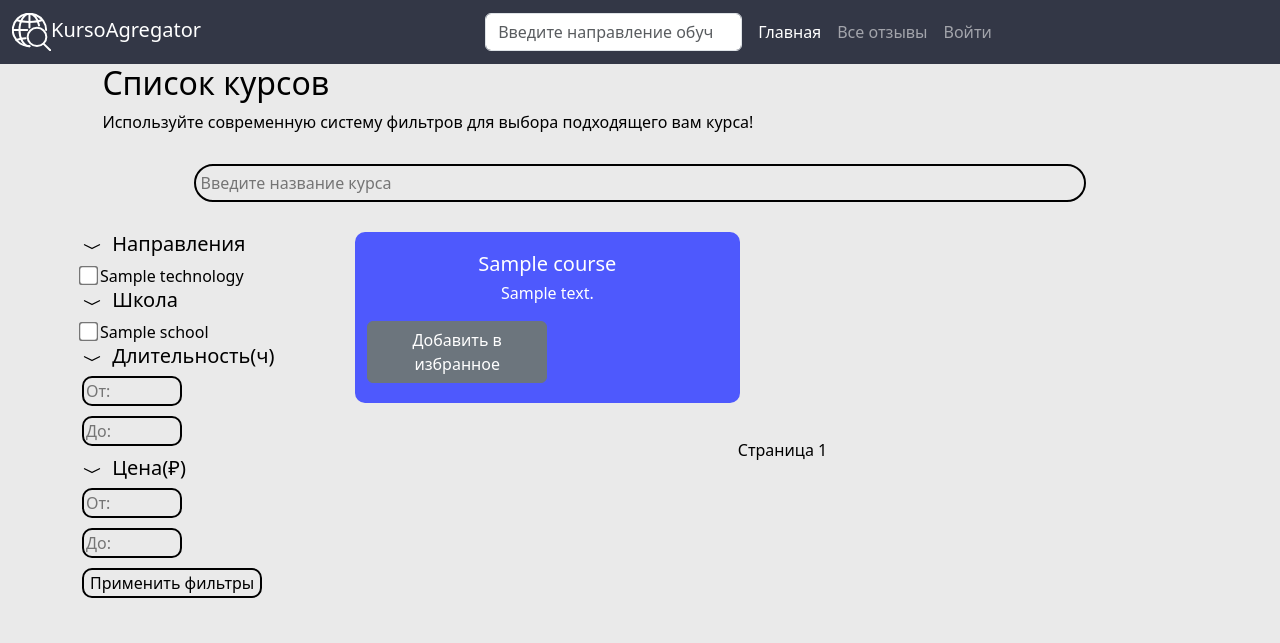
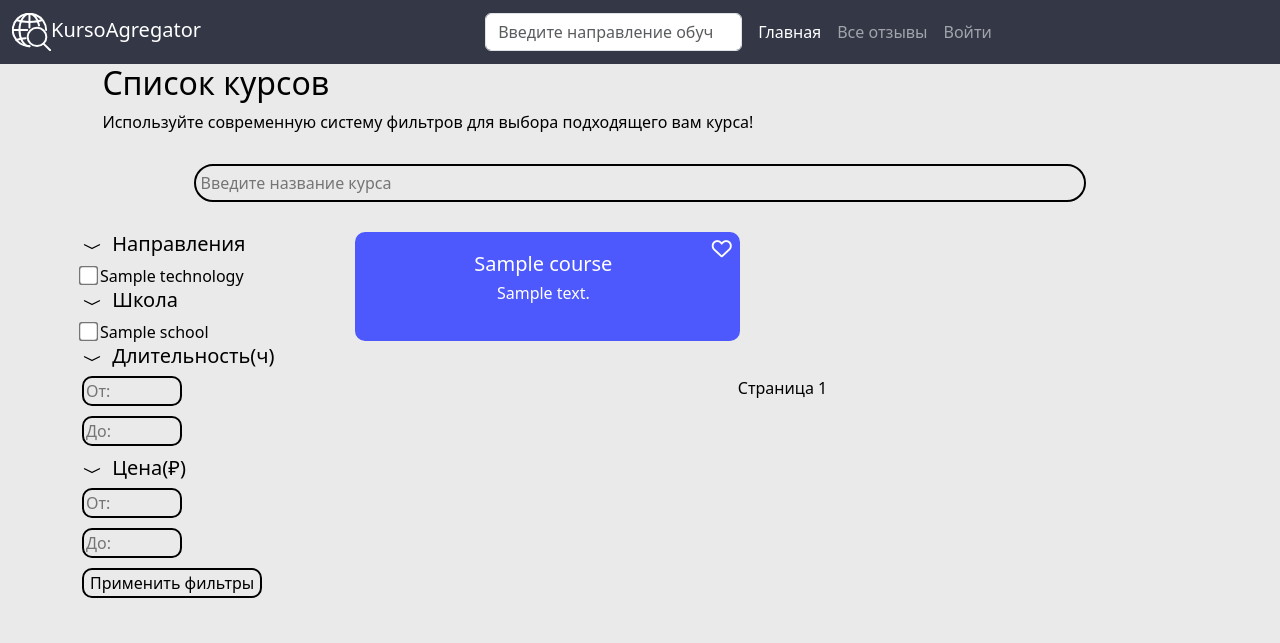
Before and after one commit to Njves/KursoAgregator, a Flask app: page /list_courses in a window 1280 px wide. Shown: the top 643 px of the page. Run offline with Flask 2, Linux system fonts and the light colour scheme; tables that the repository leaves empty hold one stand-in row (values such as "Sample post").

Commit message:
Чисто дизайн

```diff
--- a/app/main/routes.py
+++ b/app/main/routes.py
@@ -65,6 +65,7 @@ def create():
 
 @bp.route('/list_courses', methods=['GET'])
 def courses():
+    favs = flask.session.get(SESSION_KEY) if flask.session.get(SESSION_KEY) else []
     page = request.args.get('page', 1, type=int)
     selected_filters = request.form.getlist('filter')
     current_app.logger.debug(selected_filters)
@@ -89,6 +90,7 @@ def courses():
     return render_template('main/list_courses.html', courses=filtered_courses.items,
                            indexed_filter_dict=indexed_filter_dict,
                            select=selected_filters,
+                           favs=favs,
                            next_url=next_url,
                            prev_url=prev_url,
                            page=page)
--- a/app/static/style/courses.css
+++ b/app/static/style/courses.css
@@ -81,6 +81,7 @@ input[type="number"]{
     margin-bottom: 20px;
     border-radius: 10px;
     word-wrap: break-word;
+    padding-right: 20px;
 }
 
 .courses-container h5 {
@@ -91,6 +92,17 @@ input[type="number"]{
 
 .courses-container p {
     text-align: center;
+}
+
+.favs {
+    font-size: 1.25rem;
+    color: #ffffff;
+}
+
+.icon-adjust {
+    position: relative;
+    top: -5px;
+    right: -5px;
 }
 
 @media screen and (max-width: 768px) {
--- a/app/templates/main/list_courses.html
+++ b/app/templates/main/list_courses.html
@@ -5,8 +5,10 @@
 {% block content %}
 <link rel="stylesheet" type="text/css" href="{{ url_for('static', filename='style/courses.css') }}">
 <script src="https://code.jquery.com/jquery-3.6.4.min.js"></script>
+<link href="https://cdnjs.cloudflare.com/ajax/libs/font-awesome/6.0.0-beta3/css/all.min.css" rel="stylesheet">
 
 <script src="{{ url_for('static', filename='script/filters.js') }}"></script>
+
 <body>
   <div class="main">
     <h2>Список курсов</h2>
@@ -29,22 +31,25 @@
               <form method="GET" action="{{ url_for('main.courses') }}" class="form_filter">
                 {% for block_idx, (block, filters) in indexed_filter_dict %}
                 <h5>
-                <img src="{{ url_for('static', filename='icon/chevron-down.svg') }}" width="25" class="img_button" data-index="{{ block_idx }}">
+                  <img src="{{ url_for('static', filename='icon/chevron-down.svg') }}" width="25" class="img_button"
+                    data-index="{{ block_idx }}">
                   {{ block }}
                 </h5>
                 <div class="filter-container" data-index="{{ block_idx }}" style="display: block;">
                   {% for filter in filters %}
-                <label><input type="checkbox" class="filter-label" name="filter" value="{{ filter }}" {% if filter in select %}checked{% endif %}>{{ filter }}</label>
+                  <label><input type="checkbox" class="filter-label" name="filter" value="{{ filter }}" {% if filter in
+                      select %}checked{% endif %}>{{ filter }}</label>
                   <br>
                   {% endfor %}
                 </div>
                 {% endfor %}
                 <h5>
-                <img src="{{ url_for('static', filename='icon/chevron-down.svg') }}" width="25" class="img_button" data-index="duration">
+                  <img src="{{ url_for('static', filename='icon/chevron-down.svg') }}" width="25" class="img_button"
+                    data-index="duration">
                   Длительность(ч)
                 </h5>
-              <div class="filter-container row" data-index="duration" style="display: block;" >
-                <div class="col-md-3 col-6" >
+                <div class="filter-container row" data-index="duration" style="display: block;">
+                  <div class="col-md-3 col-6">
                     <label><input type="number" name="duration_from" placeholder="От:" min="0"></label>
                   </div>
                   <div class="col-md-3 col-6">
@@ -52,18 +57,19 @@
                   </div>
                 </div>
                 <h5>
-                <img src="{{ url_for('static', filename='icon/chevron-down.svg') }}" width="25" class="img_button" data-index="price">
+                  <img src="{{ url_for('static', filename='icon/chevron-down.svg') }}" width="25" class="img_button"
+                    data-index="price">
                   Цена(₽)
                 </h5>
                 <div class="filter-container row" data-index="price" style="display: block;">
-                <div class="col-md-6 col-6" >
-                  <label><input type="number" name="price_from" placeholder="От:"  min="0"></label>
+                  <div class="col-md-6 col-6">
+                    <label><input type="number" name="price_from" placeholder="От:" min="0"></label>
                   </div>
                   <div class="col-md-6">
-                  <label><input type="number" name="price_to" placeholder="До:"  min="0"></label>
+                    <label><input type="number" name="price_to" placeholder="До:" min="0"></label>
                   </div>
                 </div>
-              <input type="hidden" name="page" value="{{ page }}"/>
+                <input type="hidden" name="page" value="{{ page }}" />
                 <button type="submit">Применить фильтры</button>
               </form>
 
@@ -75,18 +81,26 @@
             <div class="main-content row">
               {% for course in courses %}
               {% if loop.index+1 is divisibleby(2) %}
-            <div class="courses-container col-md-6">
+
+              <div class="courses-container col-md-6 position-relative">
                 <h5><a class="nav-link" href="{{ url_for('main.course', id=course.id) }}">{{ course.name }}</a></h5>
                 <p>{{ course.description[:50] + '...' if course.description|length > 50 else course.description }}</p>
                 <form method="POST" action="{{ url_for('main.add_favorite') }}">
                   <input type="hidden" name="course_id" value="{{ course.id }}">
-                <button class="btn btn-secondary w-50">Добавить в избранное</button>
+                  <button class="btn favs position-absolute top-0 end-0">
+                    {% if course.id|string in favs %}
+                    <i class="fas fa-heart icon-adjust"></i>
+                    {% else %}
+                    <i class="fa-regular fa-heart icon-adjust"></i>
+                    {% endif %}
+                  </button>
                 </form>
               </div>
               {% else %}
               <div class="courses-container col-md-6">
                 <h5>{{ course.name }}</a>
-                <p>{{ course.description }}</p></h5>
+                  <p>{{ course.description }}</p>
+                </h5>
                 {% endif %}
                 {% endfor %}
                 <div class="pages">
@@ -106,5 +120,6 @@
     </div>
   </div>
 </body>
+
 </html>
 {% endblock %}
```
Lines whose indentation alone changed are shown as unchanged.
